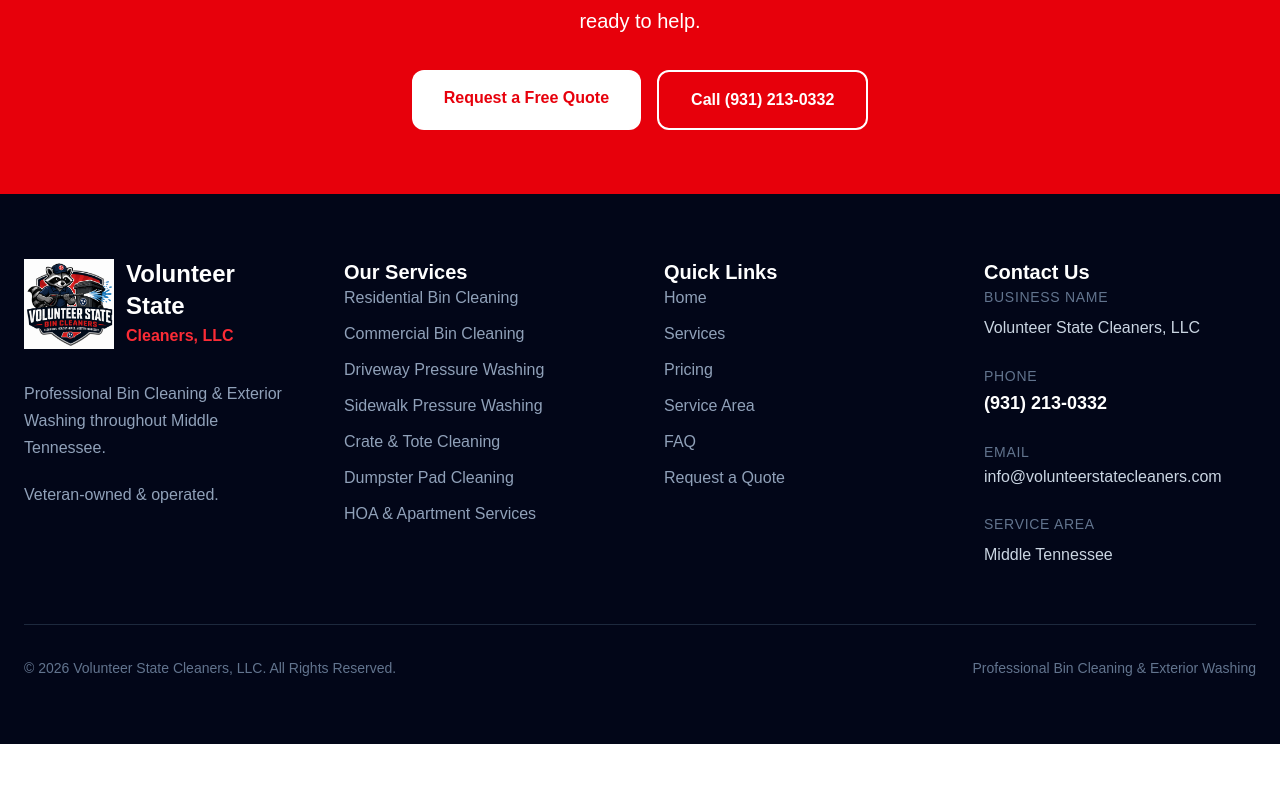
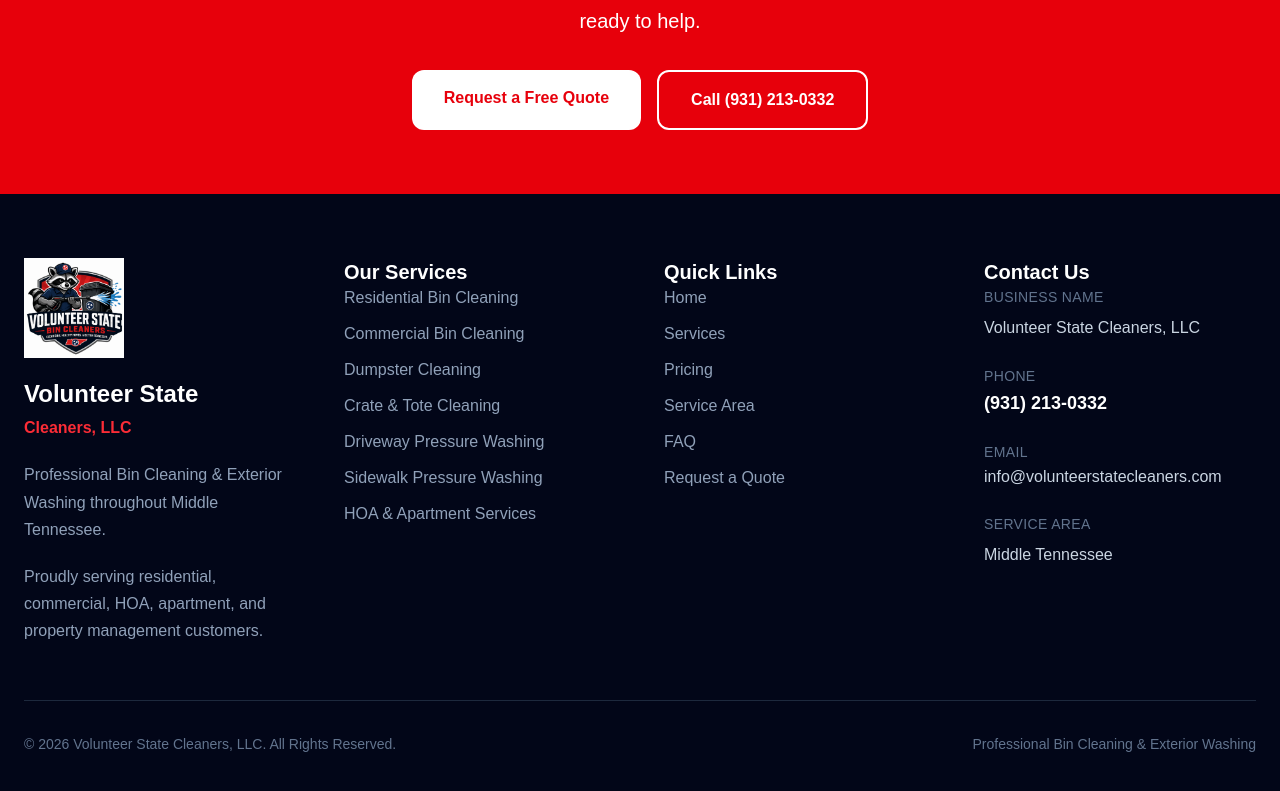
Before and after one commit to volunteerstatebincleaners/volunteer-state-bin-cleaners, a Next.js app: page / in a window 1280 px wide. Shown: the part 7749-8540 px from the top of the page. Before the commit the page ends 8493 px from the top, so only its background shows below. Built offline with nearby package versions, Linux system fonts and the light colour scheme.

Commit message:
Refactor Footer component layout and links
Updated footer component with improved structure and styling. Changed links to anchor tags and adjusted text formatting.

```diff
--- a/app/components/Footer.tsx
+++ b/app/components/Footer.tsx
@@ -46,109 +46,104 @@
           {/* Company */}
           <div>
 
-            <Link
-              href="/"
-              className="inline-flex items-center gap-3"
-            >
             <Image
               src="/logo.png"
-                alt="Volunteer State Cleaners, LLC"
-                width={90}
-                height={90}
+              alt="Volunteer State Cleaners"
+              width={100}
+              height={100}
+              className="mb-5"
             />
 
-              <div>
-                <h3 className="text-2xl font-black text-white">
+            <h3 className="text-2xl font-bold text-white">
               Volunteer State
             </h3>
 
-                <p className="text-red-500 font-bold">
+            <p className="text-red-500 font-bold mt-1">
               Cleaners, LLC
             </p>
-              </div>
-            </Link>
 
-            <p className="text-slate-400 mt-6 leading-7">
+            <p className="text-slate-400 mt-5 leading-7">
               Professional Bin Cleaning & Exterior Washing
               throughout Middle Tennessee.
             </p>
 
             <p className="text-slate-400 mt-5">
-              Veteran-owned & operated.
+              Proudly serving residential, commercial,
+              HOA, apartment, and property management customers.
             </p>
 
           </div>
 
-          {/* Our Services */}
+          {/* Services */}
           <div>
 
-            <h3 className="text-xl font-bold mb-6">
+            <h3 className="text-xl font-bold mb-5">
               Our Services
             </h3>
 
             <ul className="space-y-3 text-slate-400">
 
               <li>
-                <Link
+                <a
                   href="/#services"
                   className="hover:text-white transition"
                 >
                   Residential Bin Cleaning
-                </Link>
+                </a>
               </li>
 
               <li>
-                <Link
+                <a
                   href="/#services"
                   className="hover:text-white transition"
                 >
                   Commercial Bin Cleaning
-                </Link>
+                </a>
               </li>
 
               <li>
-                <Link
+                <a
+                  href="/#services"
+                  className="hover:text-white transition"
+                >
+                  Dumpster Cleaning
+                </a>
+              </li>
+
+              <li>
+                <a
+                  href="/#services"
+                  className="hover:text-white transition"
+                >
+                  Crate & Tote Cleaning
+                </a>
+              </li>
+
+              <li>
+                <a
                   href="/#services"
                   className="hover:text-white transition"
                 >
                   Driveway Pressure Washing
-                </Link>
+                </a>
               </li>
 
               <li>
-                <Link
+                <a
                   href="/#services"
                   className="hover:text-white transition"
                 >
                   Sidewalk Pressure Washing
-                </Link>
+                </a>
               </li>
 
               <li>
-                <Link
-                  href="/#services"
-                  className="hover:text-white transition"
-                >
-                  Crate & Tote Cleaning
-                </Link>
-              </li>
-
-              <li>
-                <Link
-                  href="/#services"
-                  className="hover:text-white transition"
-                >
-                  Dumpster Pad Cleaning
-                </Link>
-              </li>
-
-              <li>
-                <Link
+                <a
                   href="/#services"
                   className="hover:text-white transition"
                 >
                   HOA & Apartment Services
-                </Link>
+                </a>
               </li>
 
             </ul>
@@ -158,7 +153,7 @@
           {/* Quick Links */}
           <div>
 
-            <h3 className="text-xl font-bold mb-6">
+            <h3 className="text-xl font-bold mb-5">
               Quick Links
             </h3>
 
@@ -174,39 +169,39 @@
               </li>
 
               <li>
-                <Link
+                <a
                   href="/#services"
                   className="hover:text-white transition"
                 >
                   Services
-                </Link>
+                </a>
               </li>
 
               <li>
-                <Link
+                <a
                   href="/#pricing"
                   className="hover:text-white transition"
                 >
                   Pricing
-                </Link>
+                </a>
               </li>
 
               <li>
-                <Link
+                <a
                   href="/#service-area"
                   className="hover:text-white transition"
                 >
                   Service Area
-                </Link>
+                </a>
               </li>
 
               <li>
-                <Link
+                <a
                   href="/#faq"
                   className="hover:text-white transition"
                 >
                   FAQ
-                </Link>
+                </a>
               </li>
 
               <li>
@@ -225,7 +220,7 @@
           {/* Contact */}
           <div>
 
-            <h3 className="text-xl font-bold mb-6">
+            <h3 className="text-xl font-bold mb-5">
               Contact Us
             </h3>
 
@@ -233,7 +228,7 @@
 
               {/* Business Name */}
               <div>
-                <p className="text-slate-500 text-sm uppercase tracking-wider">
+                <p className="text-slate-500 text-sm uppercase tracking-wide">
                   Business Name
                 </p>
 
@@ -244,7 +239,7 @@
 
               {/* Phone */}
               <div>
-                <p className="text-slate-500 text-sm uppercase tracking-wider">
+                <p className="text-slate-500 text-sm uppercase tracking-wide">
                   Phone
                 </p>
 
@@ -258,7 +253,7 @@
 
               {/* Email */}
               <div>
-                <p className="text-slate-500 text-sm uppercase tracking-wider">
+                <p className="text-slate-500 text-sm uppercase tracking-wide">
                   Email
                 </p>
 
@@ -272,7 +267,7 @@
 
               {/* Service Area */}
               <div>
-                <p className="text-slate-500 text-sm uppercase tracking-wider">
+                <p className="text-slate-500 text-sm uppercase tracking-wide">
                   Service Area
                 </p>
 
```
Lines whose indentation alone changed are shown as unchanged.
